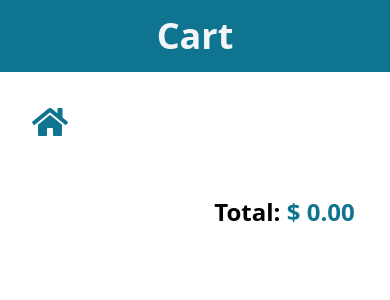
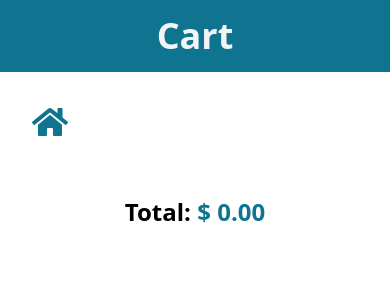
Before and after one commit to Sandunrmst/book-store, a React (Vite) app: page /cart in a window 390 px wide. Shown: the top 300 px of the page. Built offline with nearby package versions, Linux system fonts and the light colour scheme.

Commit message:
update UI

```diff
--- a/src/pages/cartList/index.jsx
+++ b/src/pages/cartList/index.jsx
@@ -39,15 +39,15 @@ function CartListPage() {
           />
         </div>
 
-        <div className="w-full flex mt-10">
-          <div className="w-[50%] flex flex-col gap-4">
+        <div className="w-full flex-row mx-auto md:flex pt-10">
+          <div className="md:w-[50%] flex flex-col gap-4">
             {cart && cart.length
               ? cart.map((cartItem, index) => (
                   <CartCard key={index} cartItem={cartItem} />
                 ))
               : null}
           </div>
-          <div className="w-[50%] flex justify-center">
+          <div className="md:w-[50%] flex justify-center">
             <h1 className="text-2xl font-bold">
               Total:{" "}
               <span className="font-bold text-cyan-700">
```
